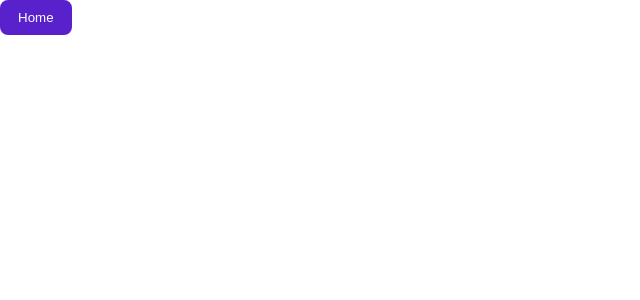
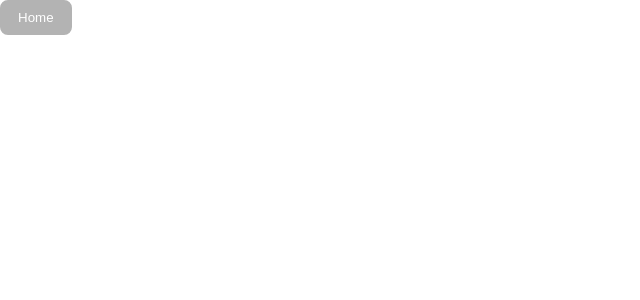
Before and after one commit to JeremDevX/my-digital-league-mds-grenoble, a Next.js app: page / in a window 1280 px wide. Shown: the top 300 px of the page, without its empty margins (0-640 px from the left). Built offline with nearby package versions, Linux system fonts and the light colour scheme.

Commit message:
feat: update Button component with new styles, variants, and Storybook stories

```diff
--- a/app/components/Button/Button.module.scss
+++ b/app/components/Button/Button.module.scss
@@ -1,15 +1,62 @@
 @import "../../styles/variables.scss";
 
 .button {
+  display: flex;
+  align-items: center;
+  justify-content: center;
+  gap: $--spacing-sm;
+
   text-align: center;
   border-radius: $--border-radius-sm;
   padding: $--spacing-sm $--spacing-md;
-  background-color: $--color-bg-card-dark;
   color: $--color-light;
   border: 2px solid $--color-primary;
   cursor: pointer;
+  width: fit-content;
 }
 
-.bgFull {
+.button:hover {
+  opacity: 0.9;
+}
+
+.button:disabled {
+  background-color: $--color-disabled;
+  border-color: $--color-disabled;
+  cursor: not-allowed;
+}
+
+.button:disabled:hover {
+  opacity: 1;
+}
+
+.primary {
   background-color: $--color-primary;
 }
+
+.secondary {
+  background-color: transparent;
+}
+
+.primary:not(:disabled):hover,
+.secondary:not(:disabled):hover {
+  background-color: $--color-primary-hover;
+}
+
+.tertiary {
+  background-color: $--color-bg-card-dark;
+  border-color: $--color-bg-card-dark;
+}
+
+.secondary:disabled {
+  background-color: transparent;
+  color: $--color-disabled;
+}
+
+.tertiary:not(:disabled):hover {
+  background-color: $--color-bg-card-dark-hover;
+  border-color: $--color-bg-card-dark-hover;
+}
+
+.fullWidth {
+  width: 100%;
+}
--- a/app/components/Button/Button.tsx
+++ b/app/components/Button/Button.tsx
@@ -2,23 +2,49 @@ import styles from "./Button.module.scss";
 import Link from "next/link";
 
 interface ButtonProps {
-  bgFull?: boolean;
+  type?: "primary" | "secondary" | "tertiary";
   href?: string;
-  isFullWidth?: boolean;
+  fullWidth?: boolean;
   onClick?: () => void;
   label: string;
+  icon?: "left" | "right" | "both";
+  disabled?: boolean;
 }
 
 export default function Button(props: ButtonProps) {
   return (
     <button
-      className={
-        props.bgFull ? `${styles.button} ${styles.bgFull}` : styles.button
-      }
+      className={`${props.type ? `${styles.button} ${styles[props.type]}` : styles.button} ${props.fullWidth ? styles.fullWidth : ""}`}
       onClick={props.onClick}
-      style={{ width: props.isFullWidth ? "100%" : "fit-content" }}
+      disabled={props.disabled}
     >
+      {props.icon === "left" || props.icon === "both" ? <Icon /> : null}
       {props.href ? <Link href={props.href}>{props.label}</Link> : props.label}
+      {props.icon === "right" || props.icon === "both" ? <Icon /> : null}
     </button>
   );
 }
+
+function Icon() {
+  return (
+    <svg
+      width="16"
+      height="16"
+      viewBox="0 0 16 16"
+      fill="none"
+      xmlns="http://www.w3.org/2000/svg"
+    >
+      <g clip-path="url(#clip0_2851_781)">
+        <path
+          d="M14.5 8C14.5 9.72391 13.8152 11.3772 12.5962 12.5962C11.3772 13.8152 9.72391 14.5 8 14.5C6.27609 14.5 4.62279 13.8152 3.40381 12.5962C2.18482 11.3772 1.5 9.72391 1.5 8C1.5 6.27609 2.18482 4.62279 3.40381 3.40381C4.62279 2.18482 6.27609 1.5 8 1.5C9.72391 1.5 11.3772 2.18482 12.5962 3.40381C13.8152 4.62279 14.5 6.27609 14.5 8ZM0 8C0 10.1217 0.842855 12.1566 2.34315 13.6569C3.84344 15.1571 5.87827 16 8 16C10.1217 16 12.1566 15.1571 13.6569 13.6569C15.1571 12.1566 16 10.1217 16 8C16 5.87827 15.1571 3.84344 13.6569 2.34315C12.1566 0.842855 10.1217 0 8 0C5.87827 0 3.84344 0.842855 2.34315 2.34315C0.842855 3.84344 0 5.87827 0 8ZM12.1031 8.35312C12.2969 8.15937 12.2969 7.84062 12.1031 7.64687L8.85312 4.39687C8.70937 4.25312 8.49375 4.2125 8.30937 4.2875C8.125 4.3625 8 4.54688 8 4.75V7H4.75C4.33437 7 4 7.33437 4 7.75V8.25C4 8.66562 4.33437 9 4.75 9H8V11.25C8 11.4531 8.12187 11.6344 8.30937 11.7125C8.49687 11.7906 8.7125 11.7469 8.85312 11.6031L12.1031 8.35312Z"
+          fill="white"
+        />
+      </g>
+      <defs>
+        <clipPath id="clip0_2851_781">
+          <rect width="16" height="16" fill="white" />
+        </clipPath>
+      </defs>
+    </svg>
+  );
+}
--- a/app/page.tsx
+++ b/app/page.tsx
@@ -5,7 +5,7 @@ export default function Home() {
   return (
     <div className={styles.page}>
       <main className={styles.main}>
-        <Button bgFull href="/" label="Home" />
+        <Button type="tertiary" href="/" label="Home" disabled />
       </main>
     </div>
   );
--- a/app/styles/variables.scss
+++ b/app/styles/variables.scss
@@ -1,13 +1,16 @@
 // ===== COLOR =====
 
 $--color-bg-card-dark: #1a1c26;
+$--color-bg-card-dark-hover: #666666;
 $--color-bg-dark: #272932;
 $--color-light: #ffffff;
 $--color-text-dark: #a9a9ad;
 $--color-icon-dark: #8f8f8f;
 $--color-primary: #5921cb;
+$--color-primary-hover: #501eb7;
 $--color-primary-light: #e6def7;
 $--color-secondary: #8c67f6;
+$--color-disabled: #b3b3b3;
 
 // ===== FONT SIZE =====
 
```
Also changed, not shown: 2 other files (tests, documents, lock files or other folders).
